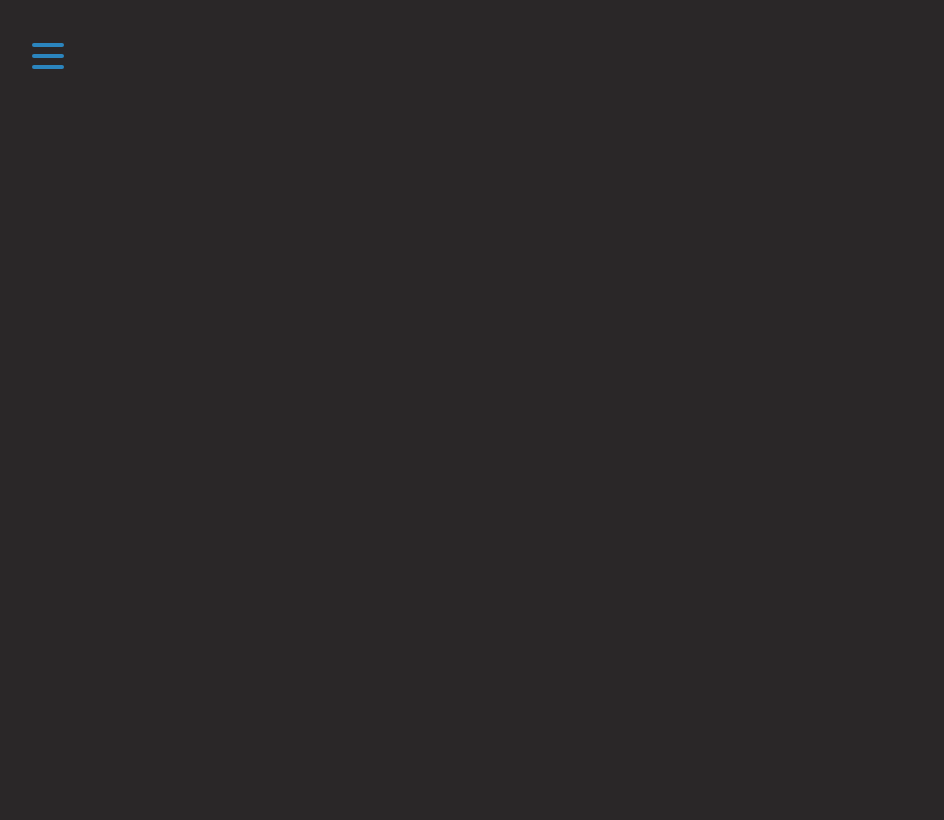
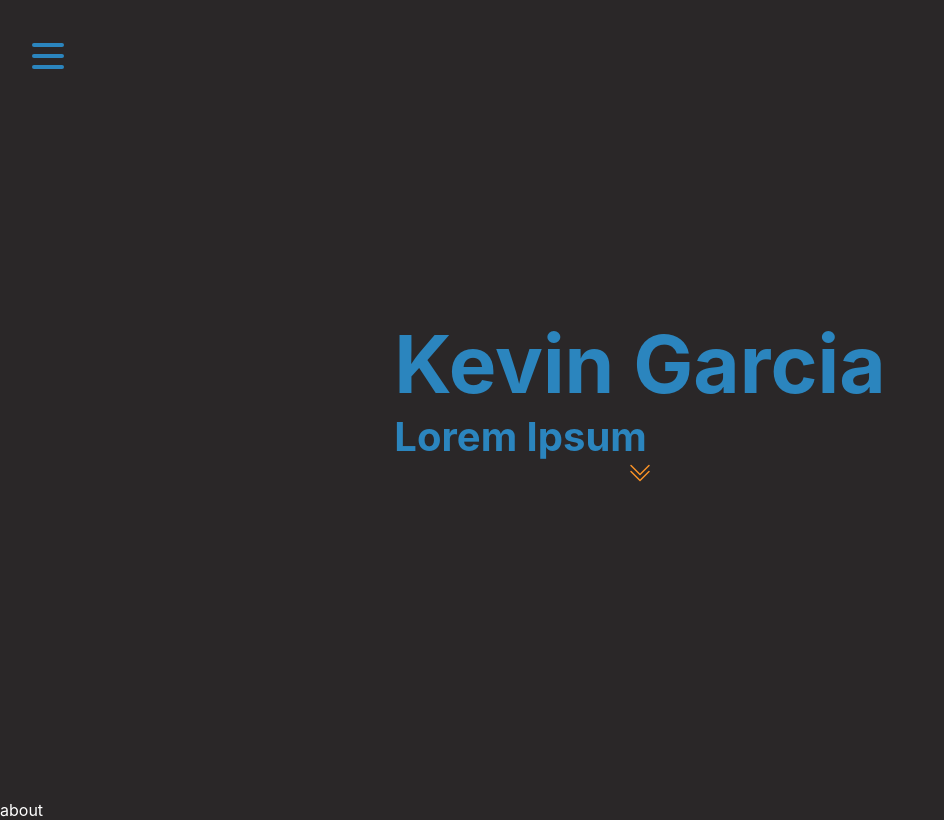
Before and after one commit to Germs31/k-dot-g, a React (Create React App) app: page / in a window 1280 px wide. Shown: the whole page, without its empty margins (0-944 px from the left). Built offline with nearby package versions, Linux system fonts and the light colour scheme.

Commit message:
react icons, styled burger menu, created menu list, basic landing

```diff
--- a/package.json
+++ b/package.json
@@ -9,6 +9,7 @@
     "node-sass": "^4.14.1",
     "react": "^16.13.1",
     "react-dom": "^16.13.1",
+    "react-icons": "^3.10.0",
     "react-scripts": "3.4.1"
   },
   "scripts": {
--- a/src/App.js
+++ b/src/App.js
@@ -6,15 +6,14 @@ import About from './components/About';
 import Contact from './components/Contact';
 import Faq from './components/Faq';
 import Resume from './components/Resume';
+import Landing from './components/Landing'
 
 const App = () => {
-  const open = () => {
-    console.log('hello')
-  }
   return (
     <div className="App">
-      <Burger open={open} />
+      <Burger />
 
+      <Landing />
       <About />
       <Resume />
       <Faq />
--- a/src/components/About.js
+++ b/src/components/About.js
@@ -3,6 +3,7 @@ import React from 'react';
 const About = () => {
     return (
         <div>
+            about
         </div>
     )
 }
--- a/src/components/Burger.js
+++ b/src/components/Burger.js
@@ -1,8 +1,9 @@
-import React from 'react';
+import React, {useState} from 'react';
 
-const Burger = ({open}) => {
+const Burger = () => {
+    const [open, setOpen] = useState(false);
     return (
-        <div onClick={() => open()} className="burger">
+        <div open={open} onClick={() => setOpen(!open)} className="burger">
             <div/>
             <div/>
             <div/>
--- /dev/null
+++ b/src/components/Landing.js
@@ -0,0 +1,16 @@
+import React from 'react'
+import {BsChevronDoubleDown} from 'react-icons/bs';
+
+const Landing = () => {
+    return (
+        <div className="landing">
+            <div className="landing-text">
+                <h1>Kevin Garcia</h1>
+                <h4>Lorem Ipsum</h4>
+            </div>
+            <BsChevronDoubleDown className="down-arrow"/>
+        </div>
+    )
+}
+
+export default Landing
--- a/src/scss/App.scss
+++ b/src/scss/App.scss
@@ -17,3 +17,21 @@
         background: $main-blue;
     }
 }
+
+.landing {
+    height: 100vh;
+    display: flex;
+    flex-direction: column;
+    align-items: center;
+    justify-content: center;
+    &-text{
+        color: $main-blue;
+        font-size: 2.5rem;
+    }
+
+    .down-arrow{
+        font-size: 1.5rem;
+        color: $main-orange;
+        cursor: pointer;
+    }
+}
```
Also changed, not shown: src/components/Menu.js (added, +16 -0 lines), 1 other file (tests, documents, lock files or other folders).
